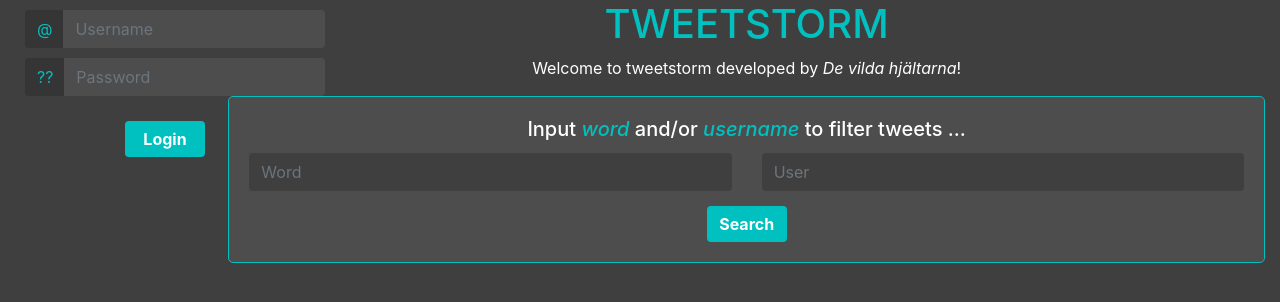
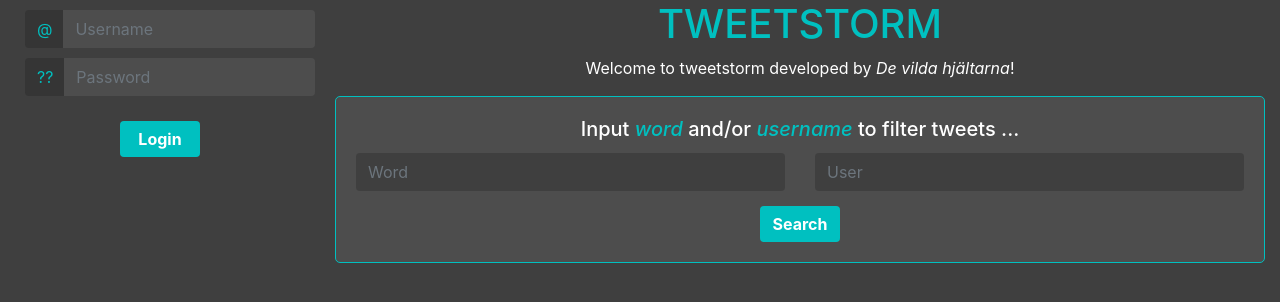
Before and after one commit to gustafholst/TweetStorm, a Django app: page /tweets/ in a window 1280 px wide. Shown: the top 302 px of the page. Run offline with Django 3.2, Linux system fonts and the light colour scheme; data that the repository does not hold is empty; some libraries are stand-ins or nearby versions.

Commit message:
Fixed layout

```diff
--- a/static/css/styles.css
+++ b/static/css/styles.css
@@ -31,9 +31,7 @@ form input {
 
 .login_body {
     background-color: #3f3f3f;
-    border-radius: 5px;
     border-color: #00c0c0;
-    width: 300px;
 }
 
 .login_body input {
--- a/tweets/templates/base_generic.html
+++ b/tweets/templates/base_generic.html
@@ -16,7 +16,7 @@
 <body>
   <div class="container-fluid">
     <div class="row">
-      <div class="col-sm-2">
+      <div class="col-md-3">
       {% block sidebar %}
 
         {% if request.user.is_authenticated %}
@@ -30,7 +30,7 @@
 
      {% endblock %}
       </div>
-      <div class="col-sm-10 ">
+      <div class="col-md-9 ">
         <h1>TWEETSTORM</h1>
 
         {% if messages %}
```
